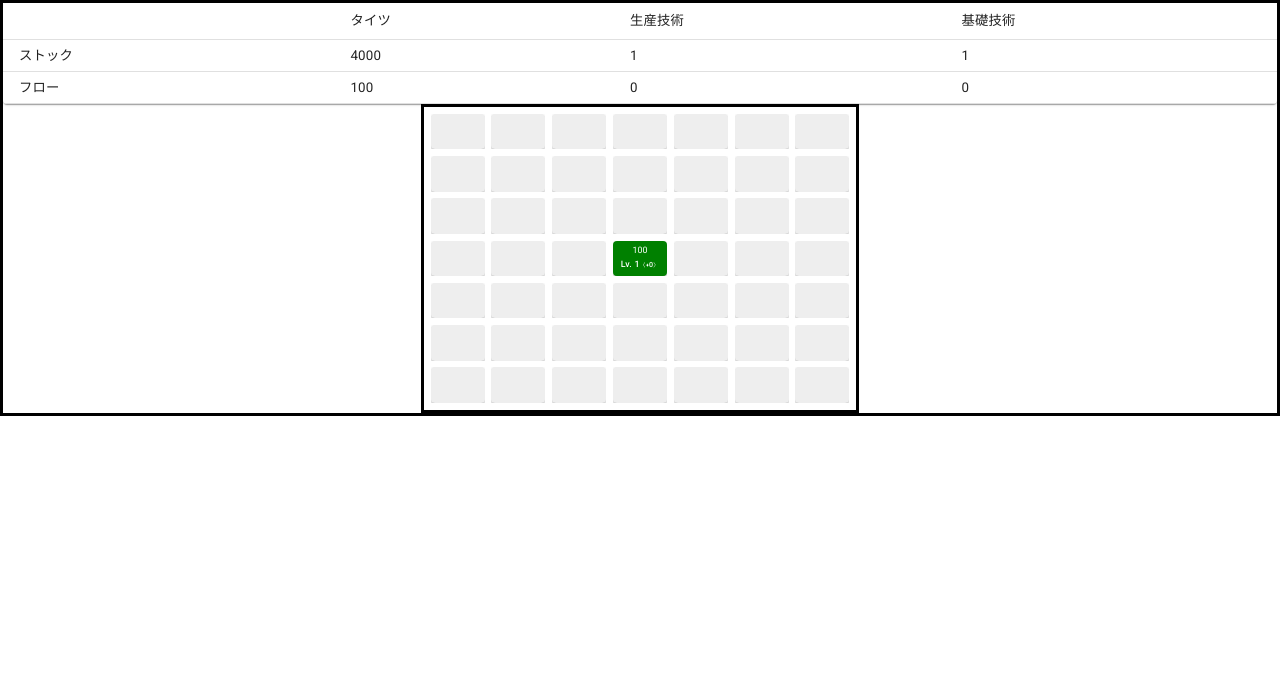
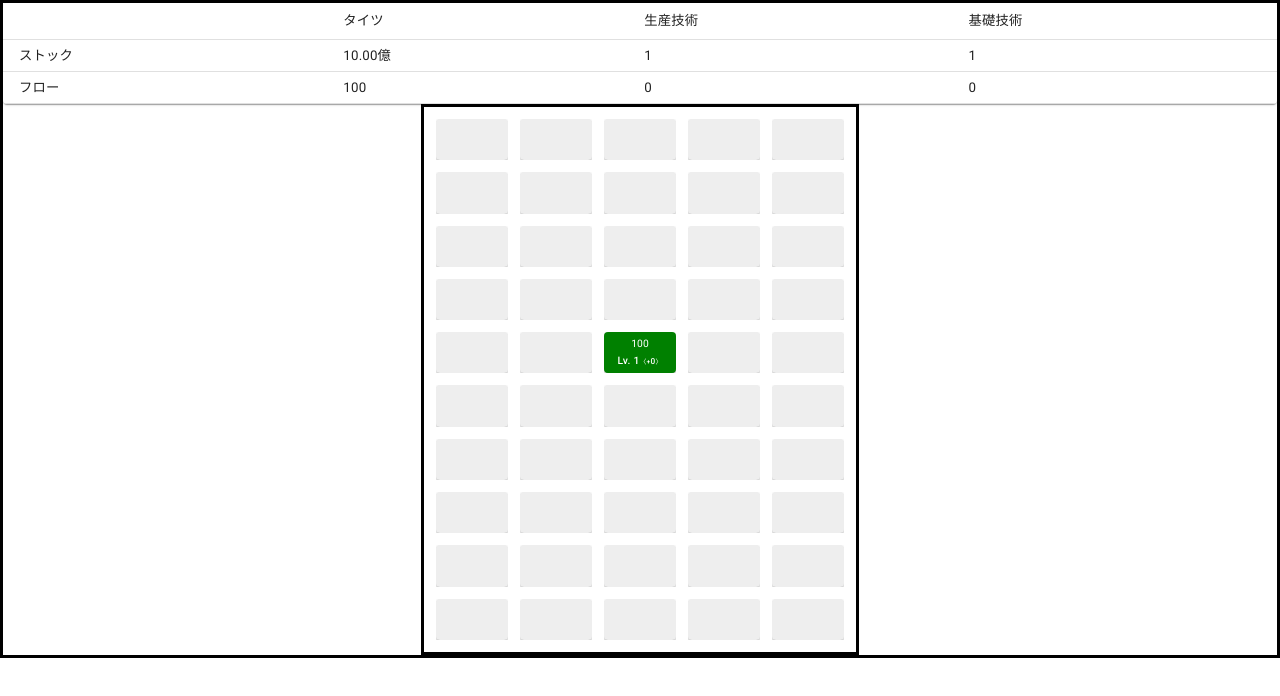
Before and after one commit to nabetani/game24f, a React (Vite) app in the folder tfactory/: page / in a window 1280 px wide. Shown: the top 696 px of the page. Built offline with nearby package versions, Linux system fonts and the light colour scheme.

Commit message:
フィールドサイズ変更など

```diff
--- a/tfactory/src/Field.tsx
+++ b/tfactory/src/Field.tsx
@@ -129,7 +129,12 @@ function AddBuildingUI(p: {
         max={G.buildableMax(p.world, param.toBiuld)}
       />
       <Mui.Stack direction={"column"}>
-        <Mui.Typography>コスト: {U.numText(bs.cost)} T </Mui.Typography>
+        <Mui.Typography>
+          建設費: {U.numText(bs.cost)} T
+          {bs.runningCost <= 0 ? <></> :
+            <> &nbsp;&nbsp;&nbsp; 維持費: {U.numText(bs.runningCost)} T</>}
+
+        </Mui.Typography>
         <Mui.Typography> 工期: {U.numText(bs.duration)} w</Mui.Typography>
         <Mui.Typography> 能力: {U.numText(bs.power)}</Mui.Typography>
       </Mui.Stack>
@@ -236,7 +241,7 @@ function FieldObj(p: { world: G.World, updateWorld: Updater<G.World>, fieldObj:
   const cond = G.condition(p.world, p.fieldObj)
   const pline = (x: number | undefined) => {
     if (x == null) { return <></> }
-    const regexp = /^(\d+)(\.\d+)?(\D)?$/g;
+    const regexp = /^((?:\-)?\d+)(\.\d+)?(\D)?$/g;
     const m = [...U.numText(x).matchAll(regexp)];
     const [_, ms, ls, u] = (m || [])[0]
     return <Mui.Box alignSelf={"center"}>
--- a/tfactory/src/game.ts
+++ b/tfactory/src/game.ts
@@ -116,12 +116,12 @@ const newHouse = (x: number, y: number, q: Quality): Building => {
 
 export const restoreWorld = (_: { [key: string]: any }): World => {
   return {
-    size: { w: 7, h: 7 },
+    size: { w: 5, h: 10 },
     buildings: [
-      newHouse(3, 3, { improve: 0, level: 1 }),
+      newHouse(2, 4, { improve: 0, level: 1 }),
     ],
     duration: 0,
-    powers: { money: 3000, pDev: 1, bDev: 1 }
+    powers: { money: 1e9, pDev: 1, bDev: 1 } // TODO: fix
   }
 }
 
@@ -173,19 +173,21 @@ const buildingPower = (b: Building): number => {
 
 export const incomeB = (w: World, b: Building): Powers => {
   const z = { ...powerZero }
+  const p = buildingPower(b)
   switch (b.kind) {
     case FieldObjKind.bLabo:
-      z.bDev += buildingPower(b)
+      z.bDev += p
+      // z.money -= p * 2
       return z
     case FieldObjKind.pLabo:
-      z.pDev += buildingPower(b)
+      z.pDev += p
+      // z.money -= p / 2
       return z
     case FieldObjKind.factory:
-      z.money += buildingPower(b)
+      z.money += p
       return z
     case FieldObjKind.house:
-      const pow = buildingPower(b)
-      z.money += pow
+      z.money += p
       return z
     default:
       return powerZero
@@ -238,6 +240,7 @@ export type BuildState = {
   cost: number,
   duration: number,
   power: number,
+  runningCost: number,
   canBuild: boolean,
 }
 
@@ -254,10 +257,14 @@ export const destroy = (w: World, fo: FieldObj): void => {
   })
 }
 
+export const maxPower = (p: Powers): number => {
+  return Math.max(p.money, p.pDev, p.bDev)
+}
+
 export const improveCost = (wo: World, fo: FieldObj): number | null => {
   if (!isBuilding(fo)) { return null }
   const i = incomeB(wo, { ...fo, q: { level: fo.q.level, improve: 1 } })
-  const cost = (i.bDev + i.money + i.pDev) / 10
+  const cost = maxPower(i) * 2
   if (wo.powers.money < cost) { return null }
   return cost
 }
@@ -330,13 +337,14 @@ export const bulidState = (wo: World, param: BuildParam, fo: FieldObj): BuildSta
     kind: param.toBiuld,
     q: { level: param.level, improve: 0 },
   })
-  const power = p.bDev + p.money + p.pDev
+  const power = maxPower(p)
   const cost = power * mul
   return {
     cost: cost,
     duration: Math.floor((param.level + 1) * (param.size + 1)),
     canBuild: fo.kind == FieldObjKind.none && !hindrance && !overflow && cost < wo.powers.money,
     power: power,
+    runningCost: Math.max(0, -p.money),
   }
 }
 
@@ -368,7 +376,7 @@ export const condition = (w: World, f: FieldObj): CondType => {
     r.level = f.q.level
     r.improve = f.q.improve
     const p = incomeB(w, f)
-    r.power = p.bDev + p.pDev + p.money
+    r.power = maxPower(p)
     r.construction = f.construction
     r.constructionTotal = f.constructionTotal
   }
--- a/tfactory/src/layout.ts
+++ b/tfactory/src/layout.ts
@@ -8,7 +8,7 @@ export const clientWH = (): { w: number, h: number } => {
 export const fieldWH = (): { w: number, h: number } => {
   const { w } = clientWH()
   const fw = w * 0.95
-  return { w: fw, h: fw * 0.7 }
+  return { w: fw, h: fw * 9 / 5 * 0.7 }
 }
 
 export const border = (): number => {
```
